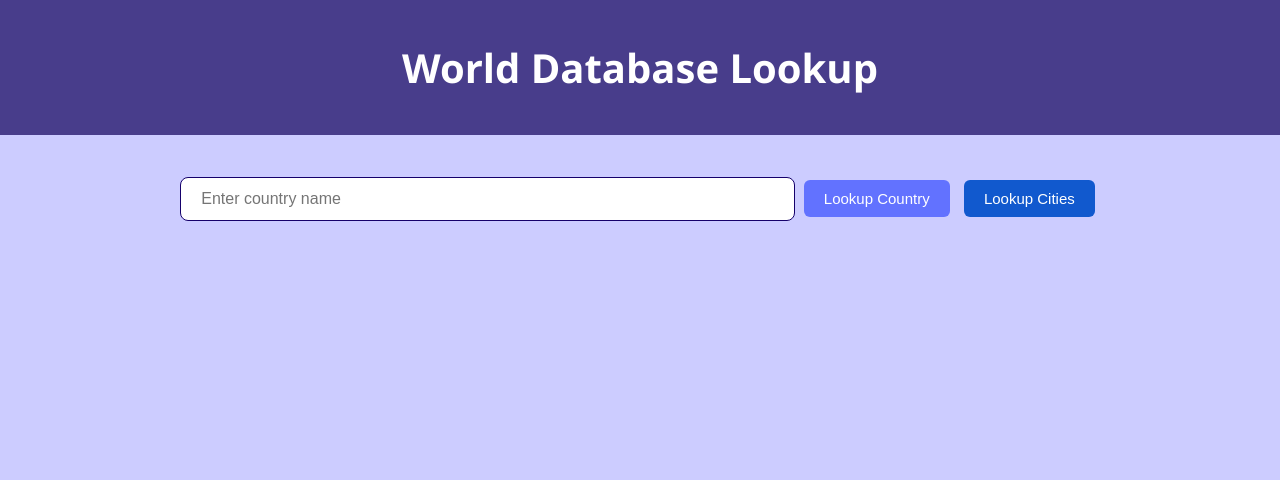
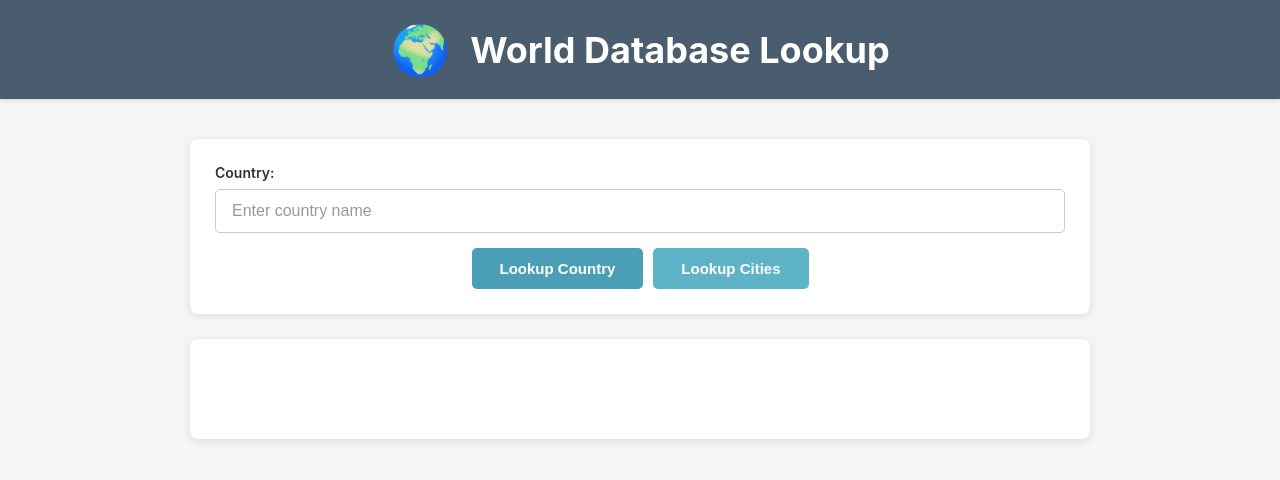
Before and after one commit to Gabby-127/info2180-lab5, a plain HTML site: page index.html in a window 1280 px wide. Drawn offline with Linux system fonts and the light colour scheme.

Commit message:
Made a few fixes

```diff
--- a/index.html
+++ b/index.html
@@ -16,8 +16,10 @@
 			<div id="actions">
 				<label for="country">Country:</label>
 				<input id="country" type="search" name="country" placeholder="Enter country name" />
-				<button id="lookup">Lookup Country </button>
-				<button id="lookup-cities">Lookup Cities </button>
+				<div class="button-group">
+					<button id="lookup">Lookup Country</button>
+					<button id="lookup-cities">Lookup Cities</button>
+				</div>
 			</div>
 
 			<div id="result">
--- a/world.css
+++ b/world.css
@@ -1,109 +1,148 @@
 body {
     margin: 0;
     padding: 0;
-    font-family: "Segoe UI", Tahoma, Geneva, Verdana, sans-serif;
-    background-color: #ccccff;
+    font-family: -apple-system, BlinkMacSystemFont, "Segoe UI", Arial, sans-serif;
+    background-color: #f5f5f5;
 }
 
 header {
-    background-color: #483D8B;
-    padding: 40px 0;
+    background-color: #4a5d6e;
+    padding: 20px 0;
     text-align: center;
     color: white;
+    box-shadow: 0 2px 4px rgba(0, 0, 0, 0.1);
+    display: flex;
+    align-items: center;
+    justify-content: center;
+    gap: 20px;
 }
 
 header h1 {
     margin: 0;
-    font-size: 40px;
+    font-size: 36px;
     font-weight: 700;
+}
+
+/* Globe icon */
+header::before {
+    content: "🌍";
+    font-size: 48px;
 }
 
 main {
     width: 80%;
+    max-width: 900px;
     margin: 40px auto;
     text-align: center;
 }
 
-#actiona {
+#actions {
+    background: white;
+    padding: 25px;
+    border-radius: 8px;
+    box-shadow: 0 2px 8px rgba(0, 0, 0, 0.1);
     margin-bottom: 25px;
 }
 
 #actions label {
-    display: none;
-}
-
-table {
-    width: 80%;
-    margin: 30px auto;
-    border-collapse: collapse;
-    background-color: white;
-    border-radius: 10px;
-    overflow: hidden;
-    box-shadow: 0 4px 12px rgba(0,0,0,0.1);
-}
-
-
-table th {
-    background-color: #f5f7fa;
-    padding: 14px;
-    font-size: 16px;
-    text-align: center;
+    display: block;
+    font-size: 14px;
     font-weight: 600;
-    border: 1px solid #5c6063;
-    border-bottom: 1px solid #5c6063;
-}
-
-
-table td {
-    padding: 10px;
-    border: 1px solid #d3d8de;
-    text-align: center;
-    border-bottom: 1px solid #ecf0f4;
-    font-size: 15px;
-}
-
-table tr:hover {
-    background-color: #f0f5fa;
+    color: #333;
+    margin-bottom: 8px;
+    text-align: left;
 }
 
 #country {
-    width: 60%;
-    padding: 12px 20px;
+    width: 100%;
+    padding: 12px 16px;
     font-size: 16px;
-    border: 1px solid #15006b;
-    border-radius: 8px;
-    margin-bottom: 10px;
+    border: 1px solid #ccc;
+    border-radius: 5px;
+    margin-bottom: 15px;
     outline: none;
+    box-sizing: border-box;
 }
 
 #country:focus {
-    border-color: #a586ff;
-    box-shadow: 0 0 4px rgba(76, 125, 254, 0.5);
+    border-color: #4a9fb6;
+    box-shadow: 0 0 0 2px rgba(74, 159, 182, 0.2);
+}
+
+#country::placeholder {
+    color: #999;
+}
+
+.button-group {
+    display: flex;
+    gap: 10px;
+    justify-content: center;
 }
 
 #lookup,
 #lookup-cities {
-    padding: 10px 20px;
+    padding: 12px 28px;
     font-size: 15px;
+    font-weight: 600;
     border: none;
-    border-radius: 6px;
-    margin: 5px;
+    border-radius: 5px;
     cursor: pointer;
     color: white;
+    transition: background-color 0.2s ease;
 }
 
 #lookup {
-    background-color: #6272ff;
+    background-color: #4a9fb6;
 }
 
 #lookup:hover {
-    background-color: #97a1ff;
+    background-color: #3d8a9d;
 }
 
 #lookup-cities {
-    background-color: #1159ce;
+    background-color: #5eb3c7;
 }
 
 #lookup-cities:hover {
-    background-color: #7195cd;
+    background-color: #4a9fb6;
 }
+
+#result {
+    background: white;
+    border-radius: 8px;
+    box-shadow: 0 2px 8px rgba(0, 0, 0, 0.1);
+    overflow: hidden;
+    min-height: 100px;
+}
+
+table {
+    width: 100%;
+    border-collapse: collapse;
+    background-color: white;
+}
+
+table th {
+    background-color: #5eb3c7;
+    color: white;
+    padding: 16px;
+    font-size: 14px;
+    text-align: left;
+    font-weight: 600;
+    border-bottom: 2px solid #4a9fb6;
+}
+
+table td {
+    padding: 14px 16px;
+    border-bottom: 1px solid #e0e0e0;
+    text-align: left;
+    font-size: 15px;
+    color: #333;
+}
+
+table tr:last-child td {
+    border-bottom: none;
+}
+
+table tr:hover {
+    background-color: #f9f9f9;
+}
```
